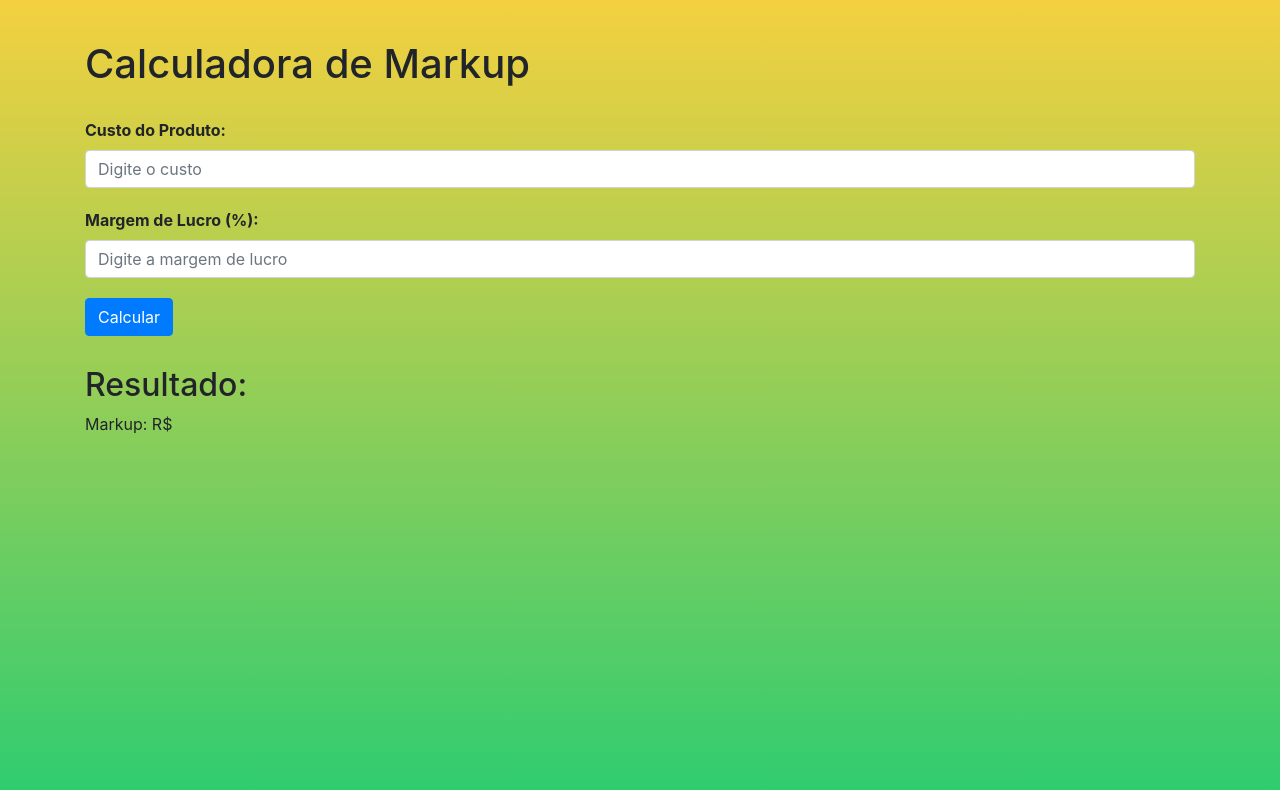
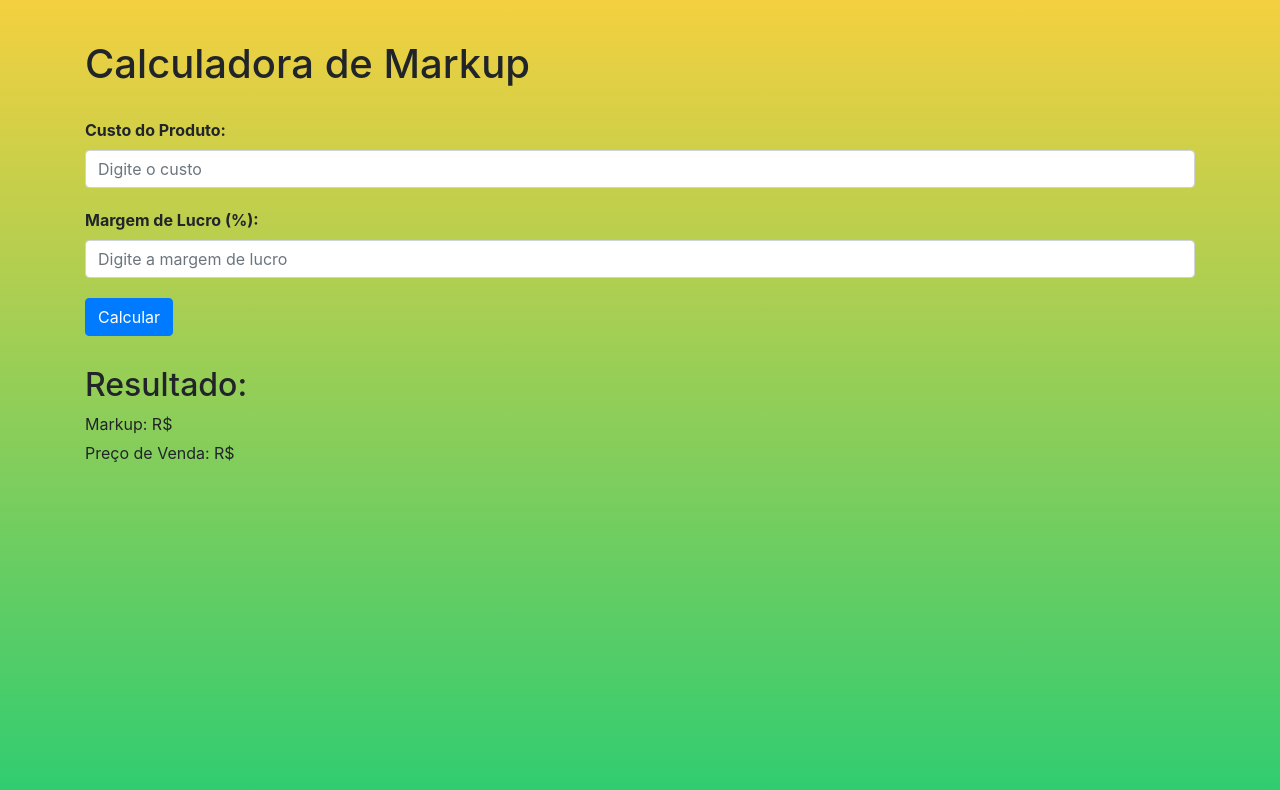
Before and after one commit to sergiolmm-pucc/PESIII, a website: page pages/Grupo03/markup2.html in a window 1280 px wide. Drawn offline with nearby package versions, Linux system fonts and the light colour scheme.

Commit message:
fix functional tests add id resultPrice

```diff
--- a/pages/Grupo03/markup2.html
+++ b/pages/Grupo03/markup2.html
@@ -67,7 +67,7 @@
       <h2>Resultado:</h2>
 
       <p id="resultMarkup">Markup: R$<span id="markupValue"></span></p>
-      <p id="resultPrice>Preço de Venda: R$<span id="precoVendaValue"></span></p>
+      <p id="resultPrice">Preço de Venda: R$<span id="precoVendaValue"></span></p>
     </div>
     <script>
       const form = document.getElementById("calculoForm");
```
